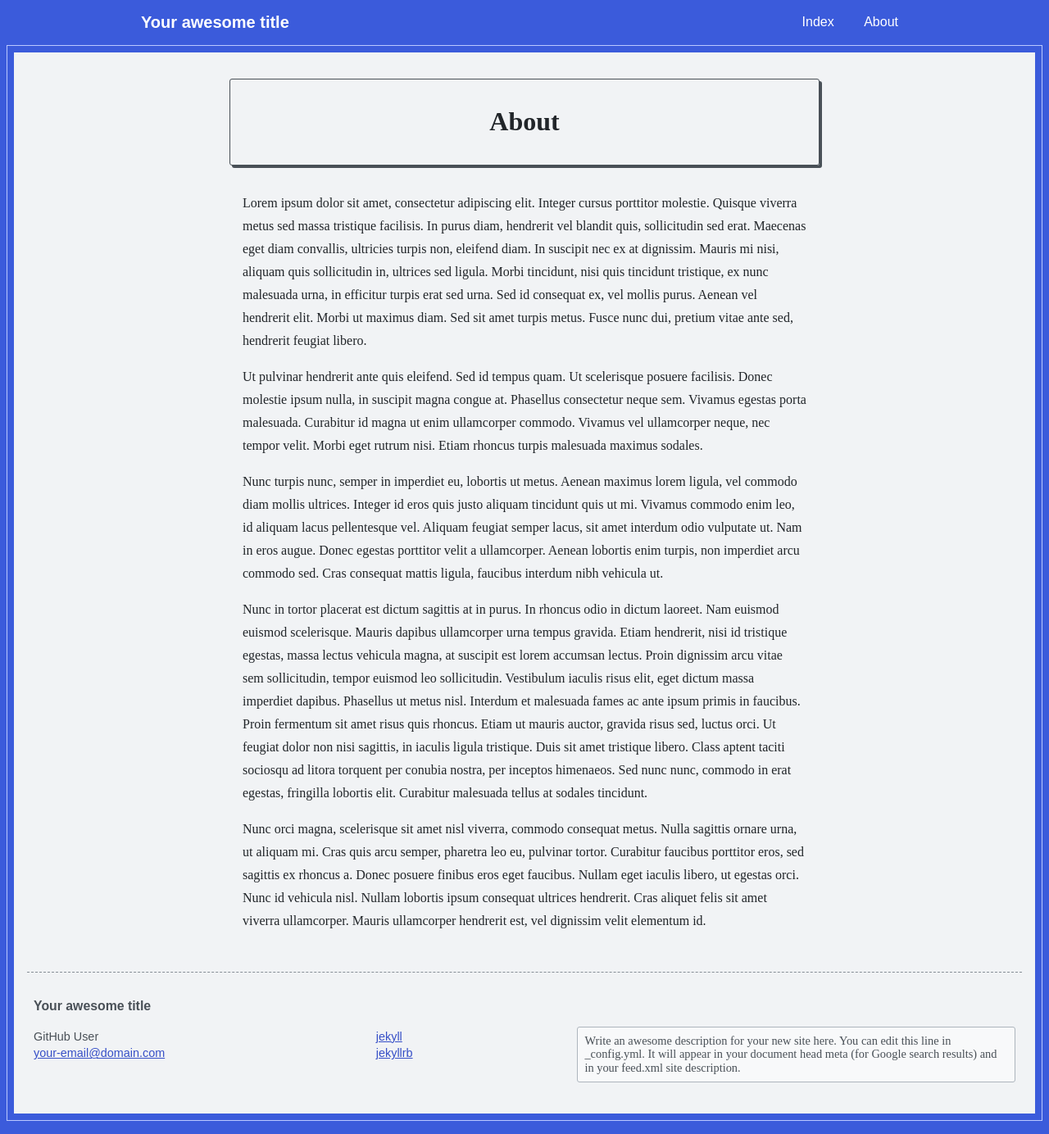
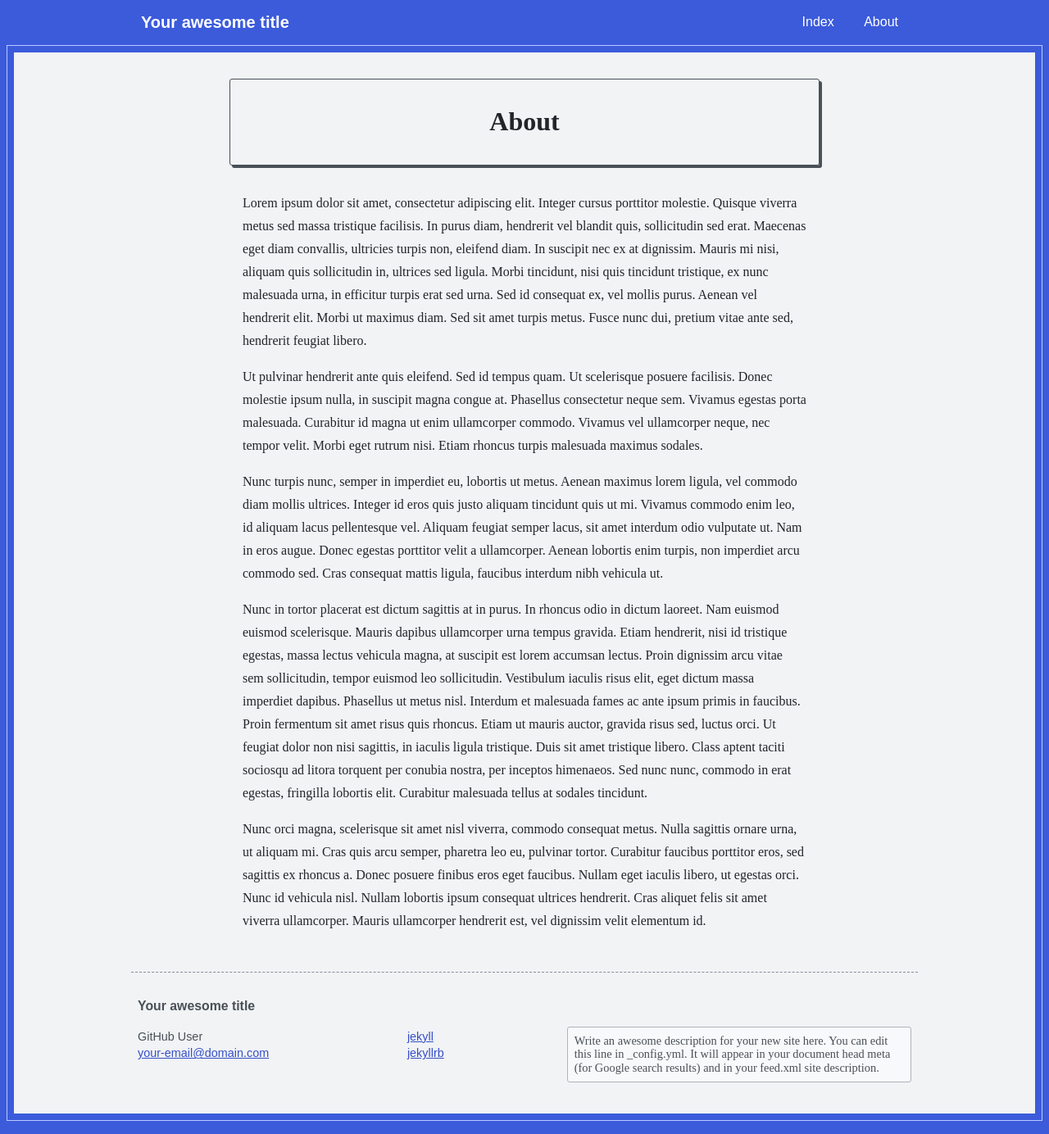
Before and after one commit to iliu-net/jekyll-theme-xyzzy, a Jekyll site: the page built from about.md, in a window 1280 px wide. Shown: the whole page at 82% size. Built offline with Jekyll 4.4.1, drawn with Linux system fonts in a browser that asks for light colours.

Commit message:
Limit footer content width

```diff
--- a/_sass/xyzzy/_layout.scss
+++ b/_sass/xyzzy/_layout.scss
@@ -28,6 +28,7 @@
 }
 
 #footer {
+  @extend .xlimit;
   @extend .font-sans;
   border-top: 1px dashed #868e96;
   color: #495057;
```
